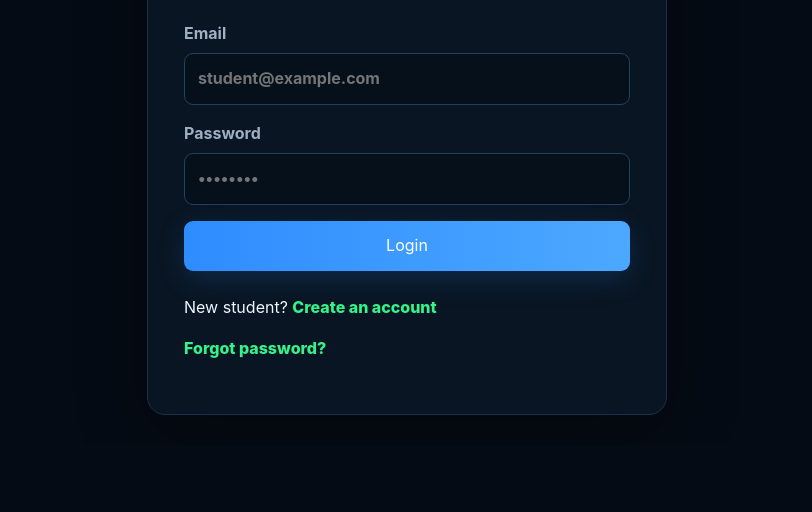
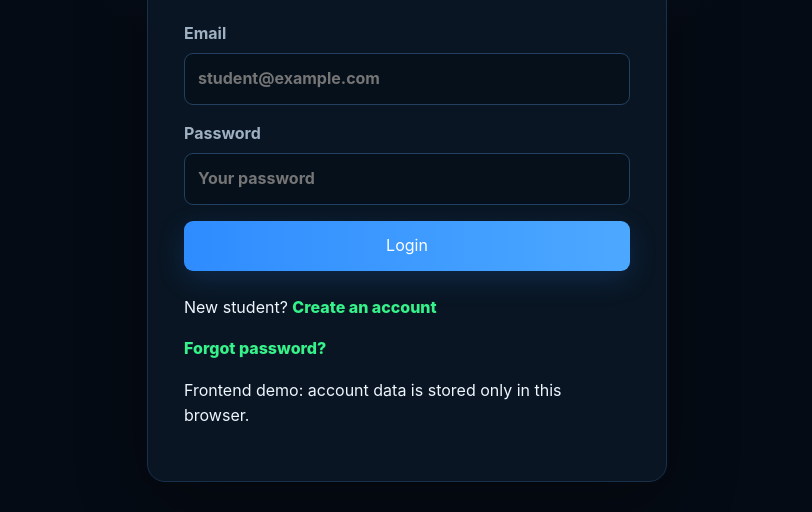
Before and after one commit to cyberworlduniversity/Cyber-World-University, a plain HTML site: page login.html in a window 1280 px wide. Shown: the part 382-894 px from the top of the page, without its empty margins (233-1045 px from the left). Before the commit the page ends 827 px from the top, so only its background shows below. Drawn offline with Linux system fonts and the light colour scheme.

Commit message:
Connect static frontend interactions

```diff
--- a/login.html
+++ b/login.html
@@ -1 +1 @@
-<!DOCTYPE html><html lang="en"><head><meta charset="UTF-8"><meta name="viewport" content="width=device-width,initial-scale=1"><title>Student Login | CWU</title><link rel="stylesheet" href="css/style.css"></head><body><main class="auth-page"><div class="auth-card"><a class="brand" href="index.html"><span class="brand-mark">CWU</span><span>Cyber World University</span></a><p class="eyebrow">STUDENT PORTAL</p><h1>Welcome back</h1><p class="hero-text">Sign in to access your learning dashboard.</p><form onsubmit="event.preventDefault();window.location.href='dashboard.html'"><label>Email<input type="email" required placeholder="student@example.com"></label><label>Password<input type="password" required placeholder="••••••••"></label><button class="btn" type="submit">Login</button></form><p>New student? <a class="text-link" href="register.html">Create an account</a></p><p><a class="text-link" href="forgot-password.html">Forgot password?</a></p></div></main></body></html>
+<!DOCTYPE html><html lang="en"><head><meta charset="UTF-8"><meta name="viewport" content="width=device-width,initial-scale=1"><title>Student Login | CWU</title><link rel="stylesheet" href="css/style.css"></head><body><main class="auth-page"><div class="auth-card"><a class="brand" href="index.html"><span class="brand-mark">CWU</span><span>Cyber World University</span></a><p class="eyebrow">STUDENT PORTAL</p><h1>Welcome back</h1><p class="hero-text">Sign in to access your learning dashboard.</p><form data-login-form><label>Email<input name="email" type="email" required placeholder="student@example.com"></label><label>Password<input name="password" type="password" required placeholder="Your password"></label><button class="btn" type="submit">Login</button></form><p>New student? <a class="text-link" href="register.html">Create an account</a></p><p><a class="text-link" href="forgot-password.html">Forgot password?</a></p><p class="demo-note">Frontend demo: account data is stored only in this browser.</p></div></main><script src="js/auth.js"></script></body></html>
```
